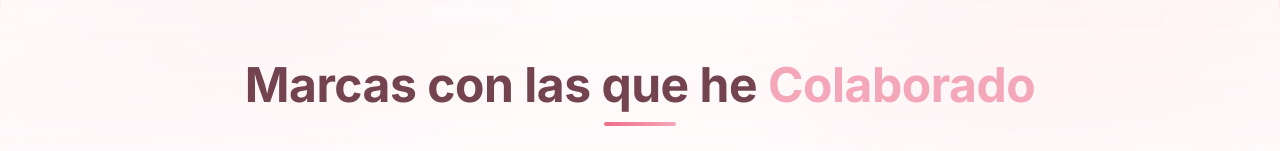
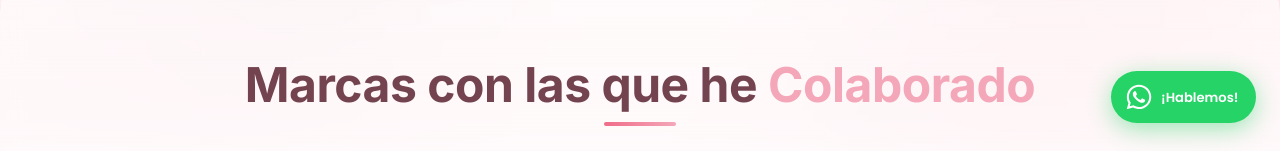
Before and after one commit to LUIS-ALBERTO-CHI/maju-valdez-portfolio, a React (Vite) app: page / in a window 1280 px wide. Shown: the part 649-800 px from the top of the page. Built offline with nearby package versions, Linux system fonts and the light colour scheme.

Commit message:
feat: add WhatsApp floating button with animated entry

```diff
--- a/src/App.jsx
+++ b/src/App.jsx
@@ -5,6 +5,7 @@ import BackgroundLayer from './components/BackgroundLayer';
 import Navbar from './components/Navbar';
 import Hero from './components/Hero';        // above-fold → eager
 import BrandsStrip from './components/BrandsStrip'; // just below hero → eager
+import WhatsAppButton from './components/WhatsAppButton'; // floating, always visible
 
 // Below-fold sections — lazy loaded only when needed
 const ExperienceSection = lazy(() => import('./components/ExperienceSection'));
@@ -181,6 +182,9 @@ export default function App() {
           onClose={() => setImageSrc({ src: null, alt: null })}
         />
       </Suspense>
+
+      {/* WhatsApp floating button — always visible */}
+      <WhatsAppButton />
     </div>
     </TooltipProvider>
   );
--- /dev/null
+++ b/src/components/WhatsAppButton.jsx
@@ -0,0 +1,20 @@
+import { FaWhatsapp } from 'react-icons/fa';
+
+const WA_NUMBER  = '529993237089';
+const WA_MESSAGE = encodeURIComponent('Hola Maju, vi tu portafolio y me gustaría platicar contigo 👋');
+const WA_URL     = `https://wa.me/${WA_NUMBER}?text=${WA_MESSAGE}`;
+
+export default function WhatsAppButton() {
+  return (
+    <a
+      href={WA_URL}
+      target="_blank"
+      rel="noopener noreferrer"
+      aria-label="Contactar por WhatsApp"
+      className="wa-float-btn"
+    >
+      <FaWhatsapp size={28} />
+      <span className="wa-float-label">¡Hablemos!</span>
+    </a>
+  );
+}
--- a/src/index.css
+++ b/src/index.css
@@ -1975,3 +1975,58 @@ section + section {
   --font-sans: 'Inter', 'Poppins', sans-serif;
   --font-heading: 'Poppins', 'Inter', sans-serif;
 }
+
+/* ==============================
+   WhatsApp Floating Button
+   ============================== */
+.wa-float-btn {
+  position: fixed;
+  bottom: 28px;
+  right: 24px;
+  z-index: 999;
+  display: flex;
+  align-items: center;
+  gap: 8px;
+  padding: 12px 18px 12px 14px;
+  border-radius: 50px;
+  background: #25d366;
+  color: #fff;
+  text-decoration: none;
+  box-shadow: 0 6px 24px rgba(37, 211, 102, 0.45);
+  font-family: 'Poppins', sans-serif;
+  font-size: 0.82rem;
+  font-weight: 600;
+  white-space: nowrap;
+  transition: transform 0.25s cubic-bezier(0.22,1,0.36,1),
+              box-shadow 0.25s ease,
+              padding 0.25s ease;
+  animation: wa-enter 0.6s cubic-bezier(0.22,1,0.36,1) both;
+  animation-delay: 1.2s;
+}
+
+@keyframes wa-enter {
+  from { opacity: 0; transform: translateY(30px) scale(0.85); }
+  to   { opacity: 1; transform: translateY(0) scale(1); }
+}
+
+.wa-float-btn:hover {
+  transform: translateY(-3px) scale(1.04);
+  box-shadow: 0 10px 32px rgba(37, 211, 102, 0.55);
+}
+
+.wa-float-label {
+  display: inline;
+}
+
+/* En mobile oculta el texto y deja solo el ícono */
+@media (max-width: 480px) {
+  .wa-float-btn {
+    padding: 13px;
+    border-radius: 50%;
+    bottom: 20px;
+    right: 16px;
+  }
+  .wa-float-label {
+    display: none;
+  }
+}
```
